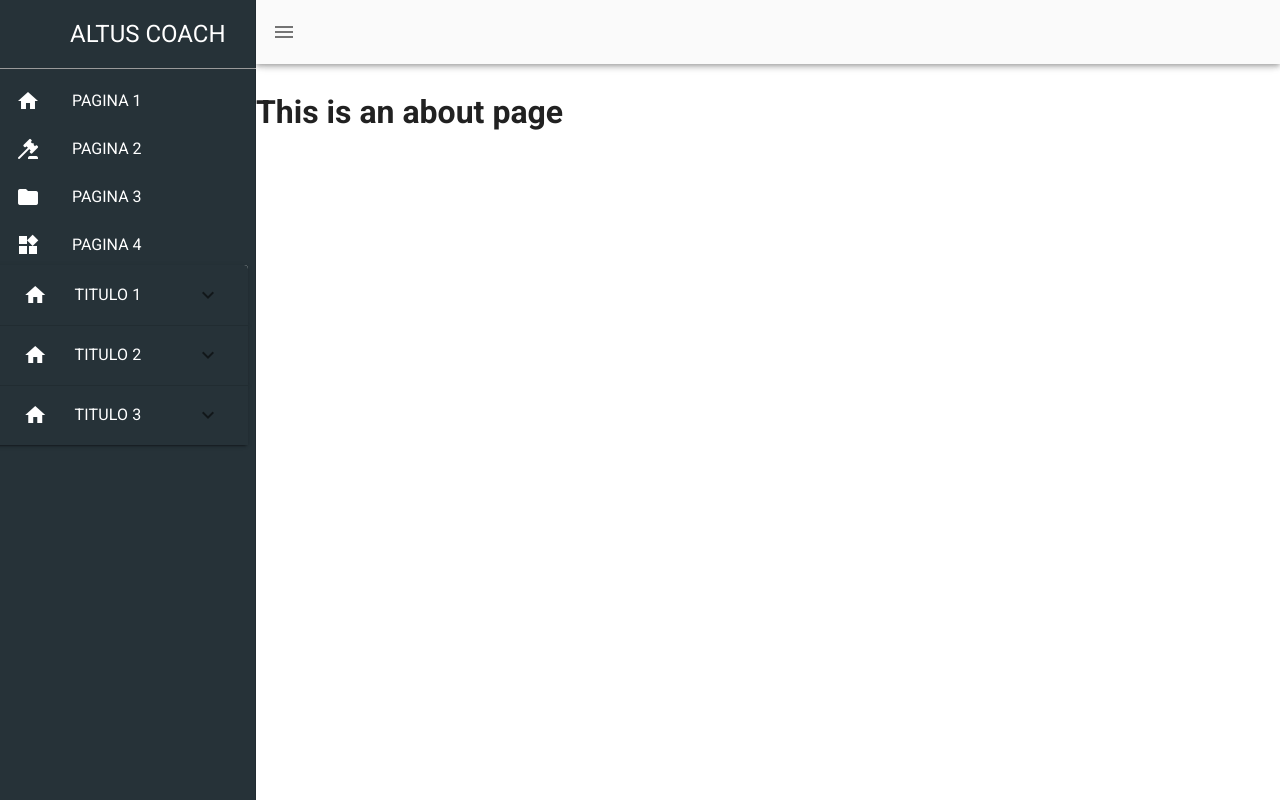
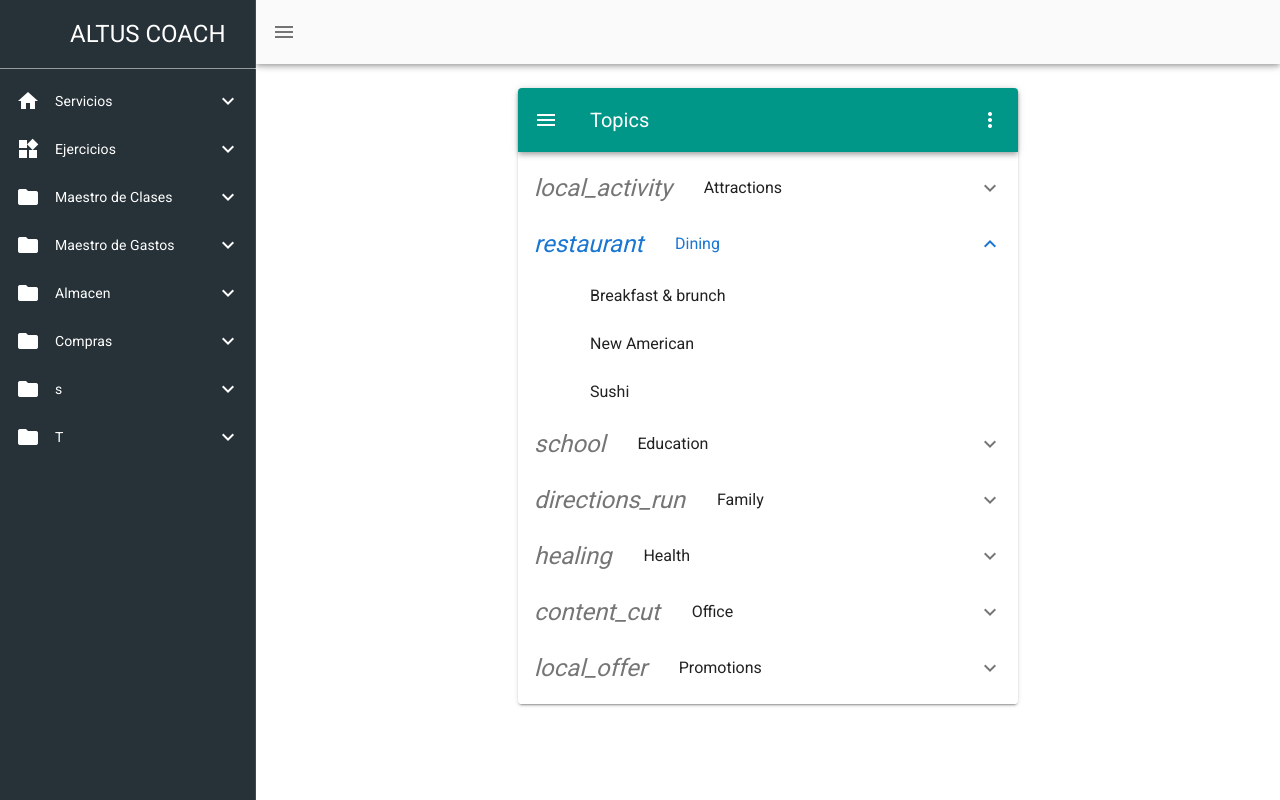
Before and after one commit to carlos2049/gm, a Vue app: page /about in a window 1280 px wide. Built offline with nearby package versions, Linux system fonts and the light colour scheme.

Commit message:
agregado v-list a los subtitulos del sidebar

```diff
--- a/src/components/SideBar1.vue
+++ b/src/components/SideBar1.vue
@@ -13,7 +13,11 @@
 
     </nav>
     <!-- color="blue-grey darken-4" -->
-     <v-navigation-drawer app  color="blue-grey darken-4" v-model="drawer" :mini-variant="miniVariant">
+     <v-navigation-drawer app  class="blue-grey darken-4"
+            dark
+            permanent
+            v-model="drawer" :mini-variant="miniVariant">
+
             <div class="d-flex "  height="0">
                 <div  class="my-4 mx-3 align-center">
                     <v-img
@@ -35,49 +39,93 @@
             <hr   size="1">
             <div>
                 <v-list>
-                    <v-list-item v-for="link in links" :key="link.text" router :to="link.route">
+                    <!-- <v-list-item v-for="link in links" :key="link.text" router :to="link.route">
                         <v-list-item-action>
                             <v-icon :color="colorIcon"> {{ link.icon }} </v-icon>
                         </v-list-item-action>
 
                         <v-list-item-content>
                             <v-list-item-title>
-                                <v-list-item-title class="white--text"> {{ link.text }}</v-list-item-title>
+                                <v-list-item-title class="white--text "> {{ link.text }}</v-list-item-title>
 
                             </v-list-item-title>
 
                         </v-list-item-content>
 
-                    </v-list-item>
+                    </v-list-item> -->
 
+
+                 <v-list-group
+                    v-for="titulo in titulos2"
+                    :key="titulo.nombre"
+
+
+
+                    no-action
+                    class=""
+                >
+                        <template v-slot:activator  >
+                            <v-list-item-action>
+                                <v-icon :color="colorIcon"> {{ titulo.icon }} </v-icon>
+                            </v-list-item-action>
+                        <v-list-item-content   >
+
+
+                            <v-list-item-title class="subtitle-2 font-weight-regular" v-text="titulo.nombre"></v-list-item-title>
+                        </v-list-item-content>
+                        </template>
+
+                        <v-list-item
+                        v-for="subtitulo in titulo.subTitulo"
+                        :key="subtitulo.name"
+                        router :to="subtitulo.route"
+                         class="pl-4"
+                        >
+                            <v-list-item-action>
+                                <v-icon :color="colorIcon"> {{ subtitulo.icon }} </v-icon>
+                            </v-list-item-action>
+                            <v-list-item-content >
+
+                                <v-list-item-title class="subtitle-2 font-weight-regular" v-text="subtitulo.name"></v-list-item-title>
+                            </v-list-item-content>
+                        </v-list-item>
+
+
+                </v-list-group>
 
 
                 </v-list>
 
             </div>
-            <div>
+
+            <!-- <div >
                 <v-row >
                     <v-row justify="space-around">
                     </v-row >
 
-                        <v-expansion-panels :multiple="multiple" >
-                            <v-expansion-panel class="mr-10" v-for="titulo   in titulos2" :key="titulo.nombre" >
+                        <v-expansion-panels  focusable>
+                            <v-expansion-panel class="mr-10" v-for="titulo   in titulos3" :key="titulo.nombre" router >
 
 
-                                <v-expansion-panel-header :hide-actions="condition" class="d-flex px-7   " color="blue-grey darken-4"  >
-                                     <v-icon class="white--text" :class="margin2">mdi-home</v-icon>
+                                <v-expansion-panel-header  :hide-actions="condition" class="d-flex px-7   " color="blue-grey darken-4"  >
+                                     <v-icon class="white--text" :class="margin2"> {{ titulo.icon }} </v-icon>
                                         <div v-show="condTitulo2" class="white--text text-no-wrap subtitle-1">{{ titulo.nombre}}
                                          </div>
                                 </v-expansion-panel-header>
-                                <v-expansion-panel-content color="blue-grey darken-4" class="pa-0 text-center white--text font-weight-regular"
+                                <v-expansion-panel-content  color="blue-grey darken-4" inherit  class="  pa-0 text-center white--text font-weight-regular "
                                     v-for="sub in titulo.subTitulo" :key="sub.name" >
-                                {{sub.name}}
 
+                                        <router-link :to="sub.route" class="d-flex align-center cunitario pa-0">
+
+                                                <v-icon class="white--text mx-6">{{sub.icon}}</v-icon>
+                                                <div class="ml-3 subtitle-1" link>{{sub.name}}</div>
+
+                                        </router-link>
                                 </v-expansion-panel-content>
                             </v-expansion-panel>
                         </v-expansion-panels>
                 </v-row>
-            </div>
+            </div> -->
             <!-- <v-divider color="white" class="mx-2 "></v-divider> -->
 
         </v-navigation-drawer>
@@ -95,34 +143,49 @@ export default {
 
              nombre: 'ALTUS COACH',
              colorIcon: 'white',
-             links: [
-                 {icon: 'mdi-home', text:'PAGINA 1', route: '/home'},
-                 {icon: 'mdi-gavel', text:'PAGINA 2', route: '/hola1'},
-                 {icon: 'mdi-folder', text:'PAGINA 3', route: '/hola2'},
-                 {icon: 'mdi-widgets', text:'PAGINA 4', route: '/hola3'},
-             ],
-             multiple: true,
-             paneles:[
-                 {icon: 'mdi-home', text:'PAGINA 1', route: '/home'},
-                 {icon: 'mdi-gavel', text:'PAGINA 2', route: '/hola1'},
-             ],
+
+
+
+
 
              condition2: false,
              margin : '',
              titulos2:[
-                 {nombre:'TITULO 1 ',subTitulo :[
-                     {name: ' holaa 1'},
-                     {name: ' holaa 2'},
+                 {icon: 'mdi-home', nombre:'Servicios ',subTitulo :[
+                     {icon: 'mdi-gavel',name: ' Planes', route:'/home'},
+                     {icon: 'mdi-gavel',name: ' Sub Planes', route:'/hola2'},
                  ]},
-                 {nombre:'TITULO 2 ',subTitulo :[
-                     {name: ' holaa 3'},
-                     {name: ' holaa 4'}
+                 {icon: 'mdi-widgets', nombre:'Ejercicios',subTitulo :[
+                     {icon: 'mdi-gavel',name: 'Ejercicios', route:'/hola3'},
+                     {icon: 'mdi-gavel',name: 'Biblioteca de Ejercicios', route:'/hola4'}
+
                  ]},
-                 {nombre:'TITULO 3 ',subTitulo :[
-                     {name: ' holaa '}
+                 {icon: 'mdi-folder', nombre:'Maestro de Clases',subTitulo :[
+                     {icon: 'mdi-home',name: 'Creacion de clases', route:'/hola5'},
+                     {icon: 'mdi-home',name: 'Crear Rutinas Clientes', route:'/hola6'}
+                 ]},
+                 {icon: 'mdi-folder', nombre:'Maestro de Gastos',subTitulo :[
+                     {icon: 'mdi-home',name: 'Periodos', route:'/hola5'},
+                     {icon: 'mdi-home',name: 'Tipos de Gastos', route:'/hola7'},
+                     {icon: 'mdi-home',name: 'Maestro de gastos', route:'/hola8'},
+                 ]},
+                     {icon: 'mdi-folder', nombre:'Almacen',subTitulo :[
+                     {icon: 'mdi-home',name: 'Articulos', route:'/hola9'},
+                     {icon: 'mdi-home',name: 'Categorias', route:'/hola10'},
+                 ]},
+                     {icon: 'mdi-folder', nombre:'Compras',subTitulo :[
+                     {icon: 'mdi-home',name: 'Ingresos', route:'/hola11'},
+                     {icon: 'mdi-home',name: 'Proveedores', route:'/hola12'},
+                 ]},
+                     {icon: 'mdi-folder', nombre:'s',subTitulo :[
+                     {icon: 'mdi-home',name: '', route:'/hola13'},
+                 ]},
+                     {icon: 'mdi-folder', nombre:'T',subTitulo :[
+                     {icon: 'mdi-home',name: '', route:'/hola14'},
                  ]},
 
              ],
+
              condTitulo : true,
 
 
@@ -148,21 +211,7 @@ export default {
                return this.nombre = 'ALTUS COACH'
             }
         },
-        // titulos(){
-        //     if(this.miniVariant){
-        //      for (let index = 0; index < this.titulos2.length; index++) {
-        //          return this.titulos2[index].nombre = "" ;
 
-        //      }
-        //     }else{
-        //        for (let index = 0; index < 3; index++) {
-        //         var arr = []
-        //         var arr = this.titulos2[index].nombre
-        //          return arr
-
-        //      }
-        //     }
-        // },
         condition(){
             if(this.miniVariant){
                return this.condition2 = true
@@ -192,4 +241,8 @@ export default {
 <style lang="css" scoped>
 
 
+.v-application--is-ltr .v-list-item__action:first-child, .v-application--is-ltr .v-list-item__icon:first-child {
+    margin-right: 15px;
+}
+
 </style>
--- a/src/views/About.vue
+++ b/src/views/About.vue
@@ -1,5 +1,110 @@
 <template>
-  <div class="about">
-    <h1>This is an about page</h1>
-  </div>
+  <v-card
+    max-width="500"
+    class="mx-auto"
+  >
+    <v-toolbar
+      color="teal"
+      dark
+    >
+      <v-app-bar-nav-icon></v-app-bar-nav-icon>
+
+      <v-toolbar-title>Topics</v-toolbar-title>
+
+      <v-spacer></v-spacer>
+
+      <v-btn icon>
+        <v-icon>mdi-dots-vertical</v-icon>
+      </v-btn>
+    </v-toolbar>
+
+    <v-list>
+      <v-list-group
+        v-for="item in items"
+        :key="item.title"
+        v-model="item.active"
+        :prepend-icon="item.action"
+        no-action
+      >
+        <template v-slot:activator>
+          <v-list-item-content>
+            <v-list-item-title v-text="item.title"></v-list-item-title>
+          </v-list-item-content>
+        </template>
+
+        <v-list-item
+          v-for="subItem in item.items"
+          :key="subItem.title"
+
+        >
+          <v-list-item-content>
+            <v-list-item-title v-text="subItem.title"></v-list-item-title>
+          </v-list-item-content>
+        </v-list-item>
+      </v-list-group>
+    </v-list>
+  </v-card>
 </template>
+
+<script>
+  export default {
+    data () {
+      return {
+        items: [
+          {
+            action: 'local_activity',
+            title: 'Attractions',
+            items: [
+              { title: 'List Item' },
+            ],
+          },
+          {
+            action: 'restaurant',
+            title: 'Dining',
+            active: true,
+            items: [
+              { title: 'Breakfast & brunch' },
+              { title: 'New American' },
+              { title: 'Sushi' },
+            ],
+          },
+          {
+            action: 'school',
+            title: 'Education',
+            items: [
+              { title: 'List Item' },
+            ],
+          },
+          {
+            action: 'directions_run',
+            title: 'Family',
+            items: [
+              { title: 'List Item' },
+            ],
+          },
+          {
+            action: 'healing',
+            title: 'Health',
+            items: [
+              { title: 'List Item' },
+            ],
+          },
+          {
+            action: 'content_cut',
+            title: 'Office',
+            items: [
+              { title: 'List Item' },
+            ],
+          },
+          {
+            action: 'local_offer',
+            title: 'Promotions',
+            items: [
+              { title: 'List Item' },
+            ],
+          },
+        ],
+      }
+    },
+  }
+</script>
```
